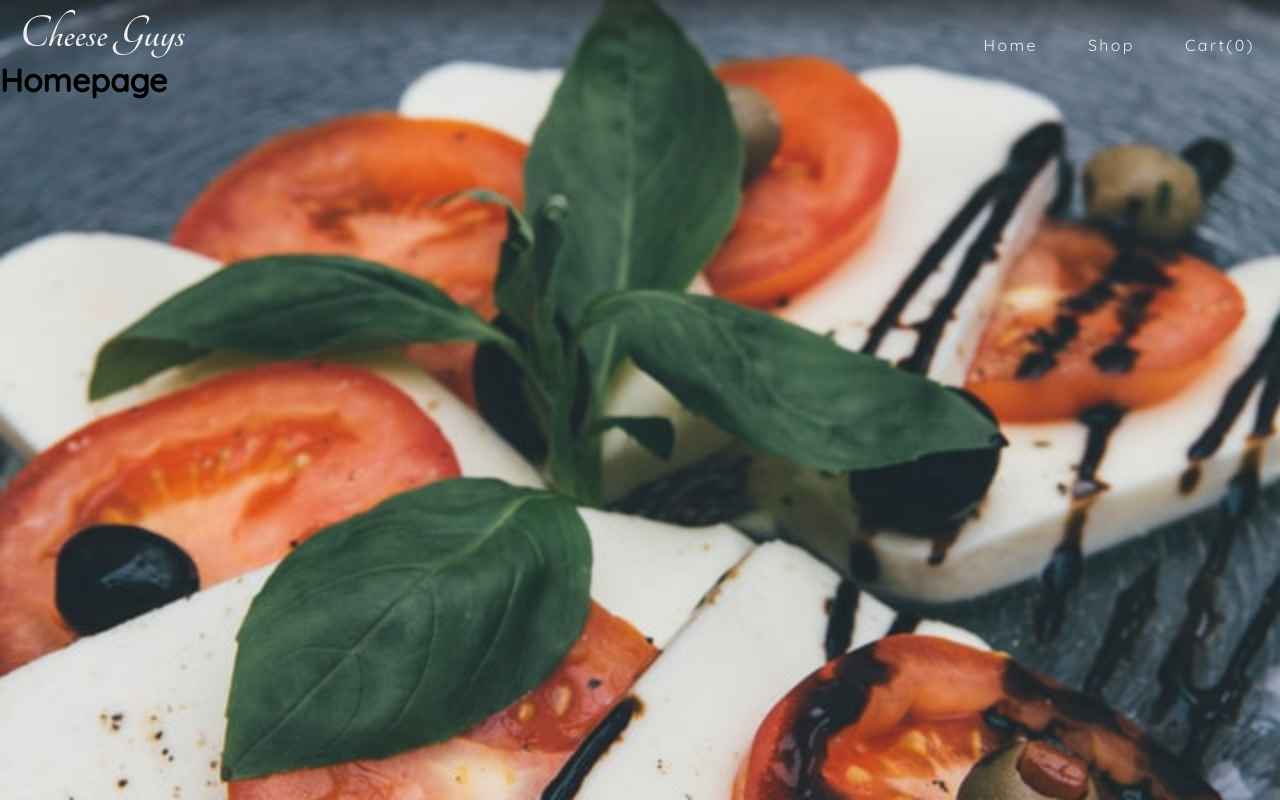
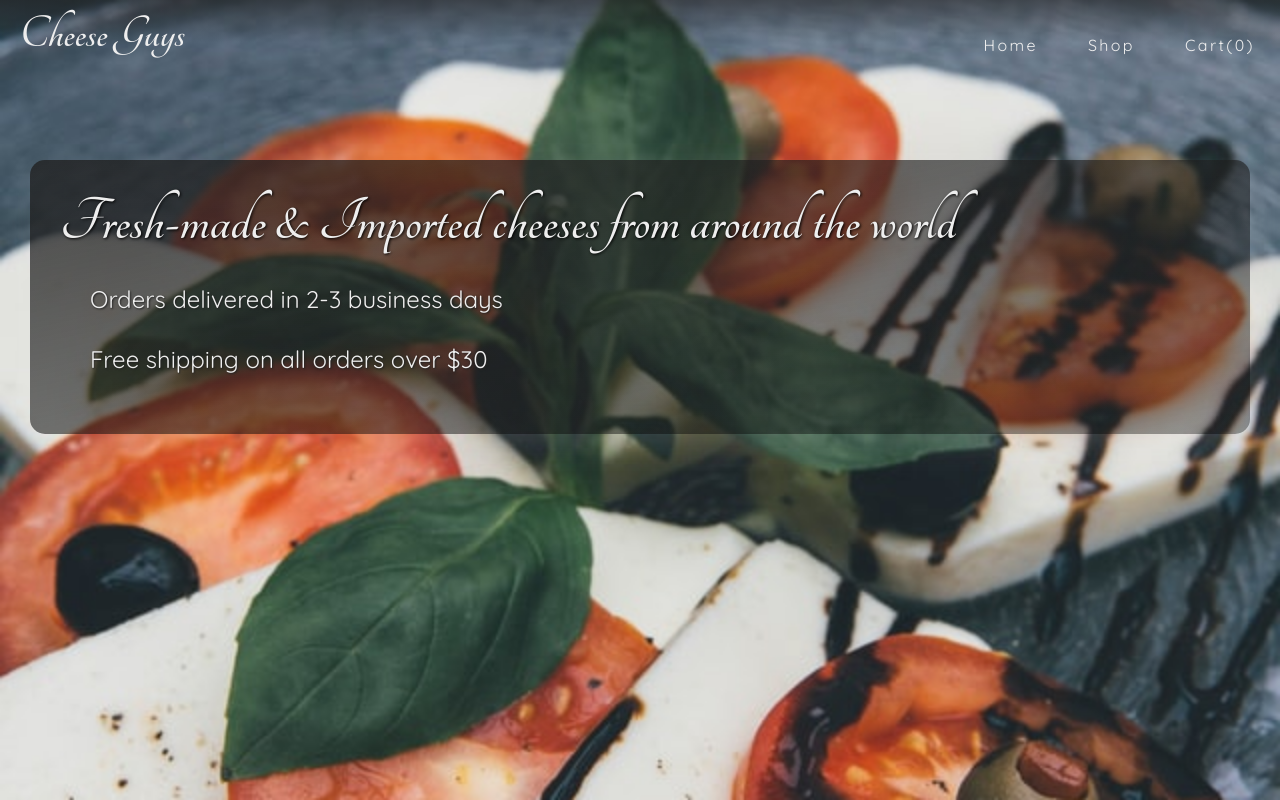
Before and after one commit to nsars19/shopping-cart, a React (Create React App) app: page /cart in a window 1280 px wide. Built offline with nearby package versions, Linux system fonts and the light colour scheme.

Commit message:
update Homepage component for styling
add classes to elements

```diff
--- a/src/components/Homepage.js
+++ b/src/components/Homepage.js
@@ -1,8 +1,14 @@
 import React from 'react';
+import "../styles/Homepage.css";
 
 const Homepage = (props) => {
   return (
-    <h1>Homepage</h1>
+    <div className="home-text">
+      <div className="home-overlay"></div>
+      <h3>Fresh-made & Imported cheeses from around the world</h3>
+      <p>Orders delivered in 2-3 business days</p>
+      <p>Free shipping on all orders over $30</p>
+    </div>
   )
 };
 
```
